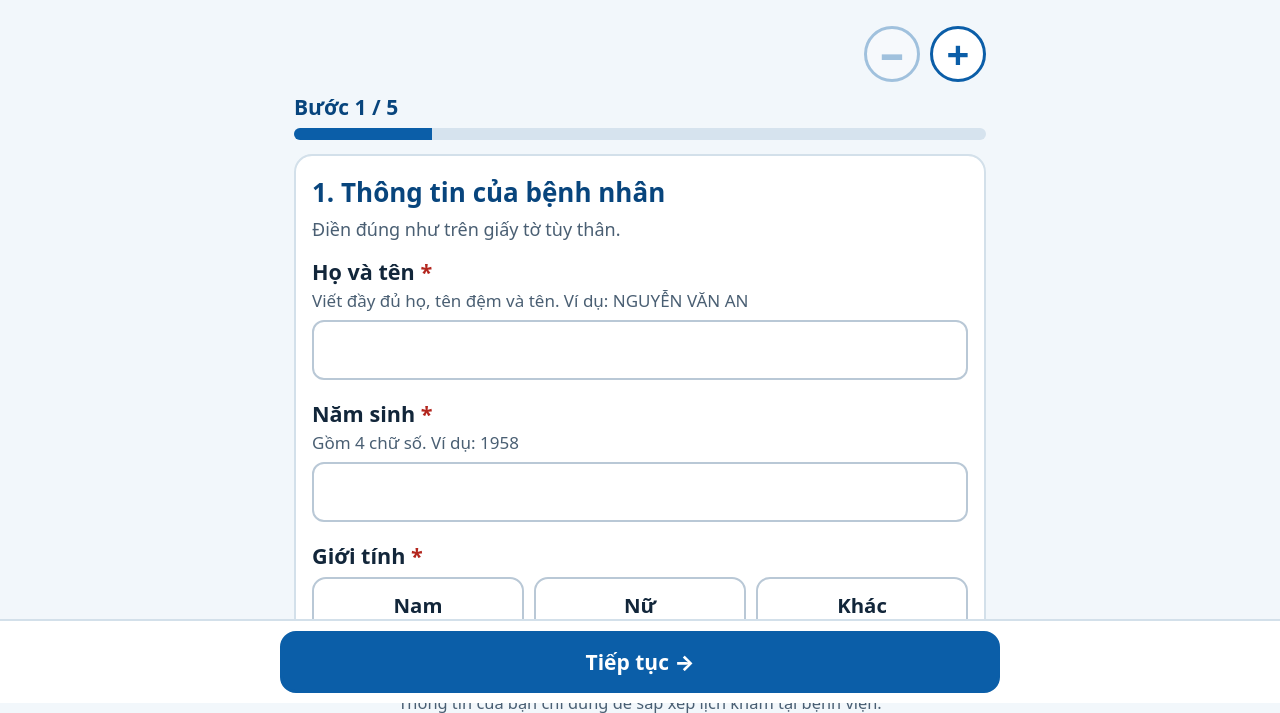
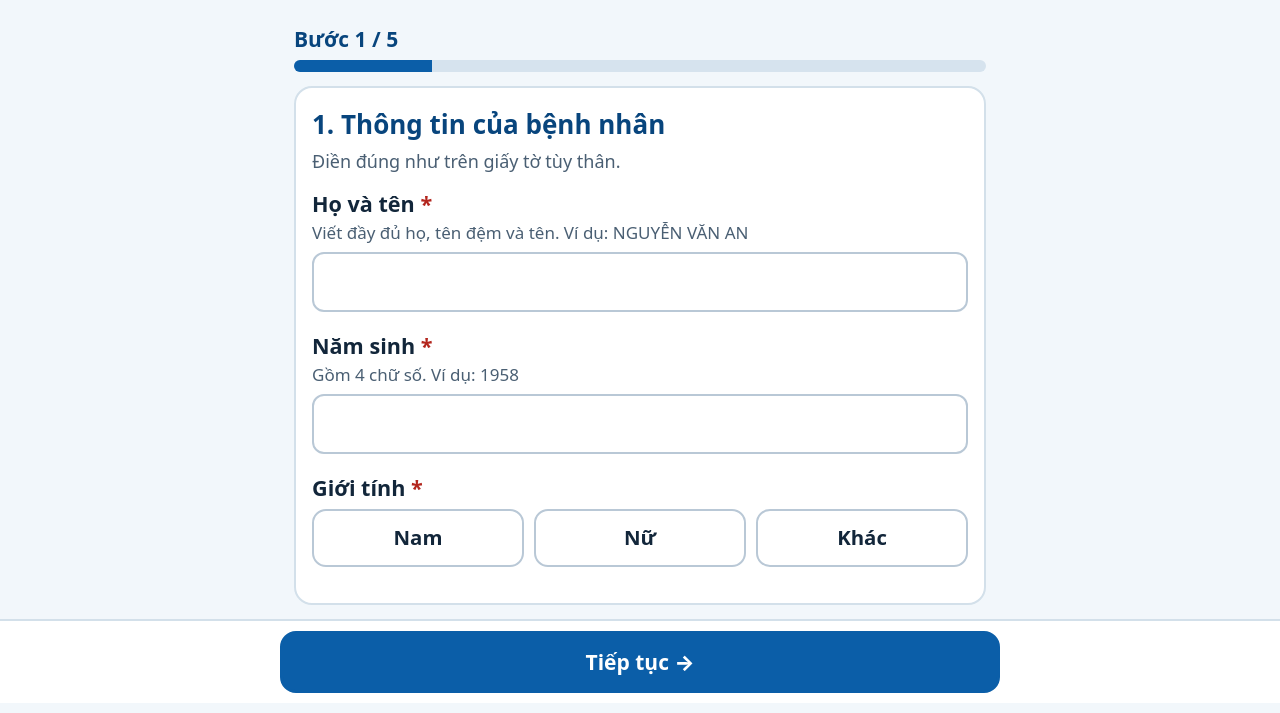
Before and after one commit to nammlc/dashboard_kham_uu_tien, a Flask app: page /dang-ky in a window 1280 px wide. Shown: the part 97-810 px from the top of the page. Run offline with Flask 3, Linux system fonts and the light colour scheme.

Commit message:
fix UI 2

```diff
--- a/bvtd/templates/register/form.html
+++ b/bvtd/templates/register/form.html
@@ -15,12 +15,8 @@
   header.top{background:var(--blue);color:#fff;padding:16px 14px;text-align:center}
   header.top .hos{font-size:.85rem;letter-spacing:.03em;opacity:.95}
   header.top h1{margin:.2rem 0 0;font-size:1.45rem;line-height:1.25}
-  .tools{display:flex;justify-content:flex-end;align-items:center;gap:10px;margin:12px 0 4px}
   button,.btn{font:inherit;cursor:pointer}
   .btn-size{border:2px solid var(--blue);background:#fff;color:var(--blue);border-radius:12px;padding:8px 14px;font-weight:700;min-height:48px}
-  .btn-sz{width:56px;height:56px;border-radius:50%;border:3px solid var(--blue);background:#fff;color:var(--blue);font-size:2rem;font-weight:800;line-height:1;padding:0}
-  .btn-sz:active{background:var(--sel)}
-  .btn-sz[disabled]{opacity:.35}
   .progress{margin:10px 0 14px}
   .progress .txt{font-weight:800;font-size:1.05rem;color:var(--blue-d)}
   .bar{height:12px;background:#d6e3ee;border-radius:99px;overflow:hidden;margin-top:6px}
@@ -95,11 +91,6 @@
 </header>
 
 <div class="wrap">
-  <div class="tools">
-    <button type="button" class="btn-sz" id="sz-minus" aria-label="Thu nhỏ chữ" title="Thu nhỏ chữ">−</button>
-    <button type="button" class="btn-sz" id="sz-plus" aria-label="Phóng to chữ" title="Phóng to chữ">+</button>
-  </div>
-
   <div class="progress" id="progress" aria-live="polite">
     <div class="txt" id="progress-txt">Bước 1 / 5</div>
     <div class="bar"><i id="progress-bar"></i></div>
@@ -296,18 +287,6 @@
   }
   function clearErrs(n) { [].forEach.call(steps[n - 1].querySelectorAll('.err'), function (p) { p.textContent = ''; p.classList.remove('show'); var f = p.closest('.field'); if (f) f.classList.remove('has-err'); }); }
 
-  /* ── Cỡ chữ: nút − và + (4 mức, nhớ lại cho lần sau) ── */
-  var SIZES = [20, 23, 26, 29], lvl = 0, minus = $('sz-minus'), plus = $('sz-plus');
-  function applySize() {
-    document.documentElement.style.fontSize = SIZES[lvl] + 'px';
-    minus.disabled = lvl === 0; plus.disabled = lvl === SIZES.length - 1;
-    try { localStorage.setItem('reg_size', String(lvl)); } catch (e) {}
-  }
-  try { var sv = parseInt(localStorage.getItem('reg_size'), 10); if (sv >= 0 && sv < SIZES.length) lvl = sv; } catch (e) {}
-  minus.addEventListener('click', function () { if (lvl > 0) { lvl--; applySize(); } });
-  plus.addEventListener('click', function () { if (lvl < SIZES.length - 1) { lvl++; applySize(); } });
-  applySize();
-
   /* ── Kiểm tra từng bước (gợi ý nhanh; máy chủ vẫn kiểm tra lại) ── */
   function normPhone(s) { s = s.replace(/[\s.\-()]/g, ''); if (s.indexOf('+84') === 0) s = '0' + s.slice(3); else if (/^84\d{9}$/.test(s)) s = '0' + s.slice(2); return s; }
   var CHECKS = {
```
Also changed, not shown: bvtd/tests/test_register.py (+1 -2 lines).
